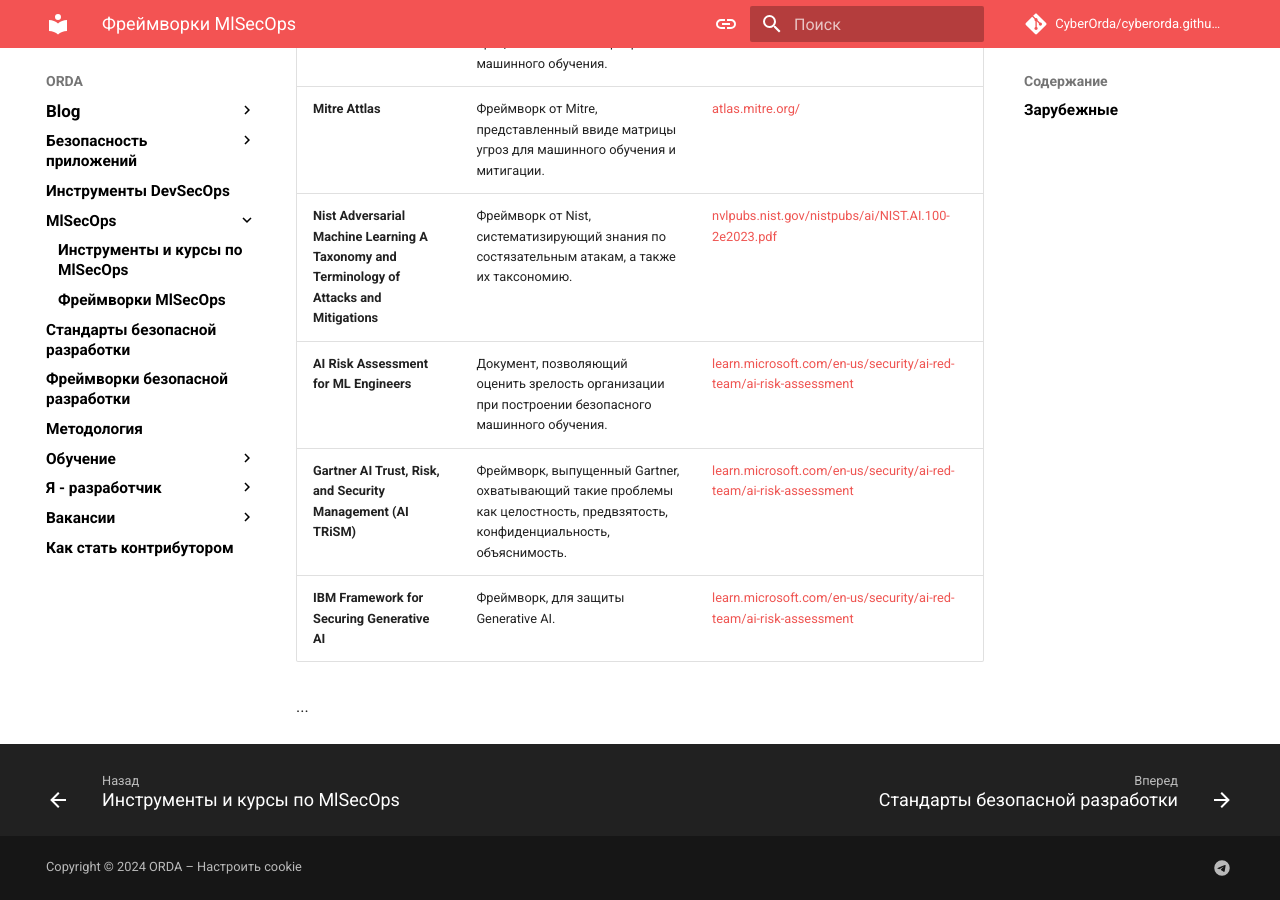
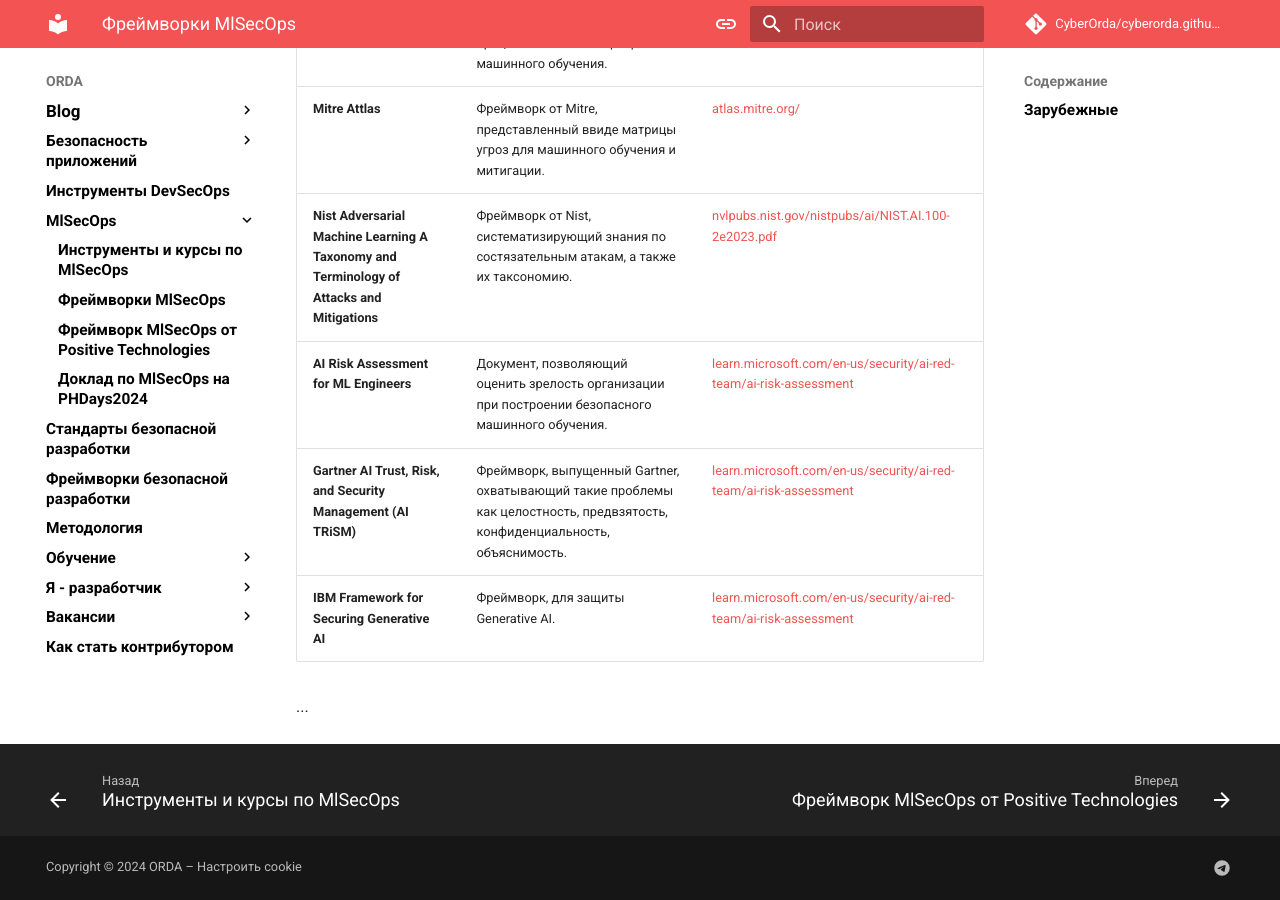
Before and after one commit to CyberOrda/cyberorda.github.io, an MkDocs documentation site: the page built from docs/mlsecops_frameworks.md, in a window 1280 px wide and 900 px high, scrolled down 551 px. Built offline with MkDocs 1.6.1 and Material for MkDocs 9.7.7, drawn with Linux system fonts in a browser that asks for light colours; comment, search, counter and statistics services are not loaded.

Commit message:
add mlsecops phdays

```diff
--- /dev/null
+++ b/docs/mlsecops_framework_pt.md
@@ -0,0 +1,10 @@
+---
+hide:
+  - feedback
+tags:
+  - Frameworks
+  - MlSecOps
+---
+
+
+## **Фреймворк MlSecOps от Positive Tecnologies**
--- a/mkdocs.yml
+++ b/mkdocs.yml
@@ -84,6 +84,8 @@
   - MlSecOps:
     - 'Инструменты и курсы по MlSecOps': 'MlSecOps.md'
     - "Фреймворки MlSecOps": "mlsecops_frameworks.md"
+    - "Фреймворк MlSecOps от Positive Technologies": "mlsecops_framework_pt.md"
+    - "Доклад по MlSecOps на PHDays2024": "mlsecops_phdays_paper.md"
   - Стандарты безопасной разработки: 'standards.md'
   - Фреймворки безопасной разработки: 'frameworks.md'
   - Методология: 'methodology.md'
```
Also changed, not shown: docs/mlsecops_phdays_paper.md (added, +10 -0 lines).
